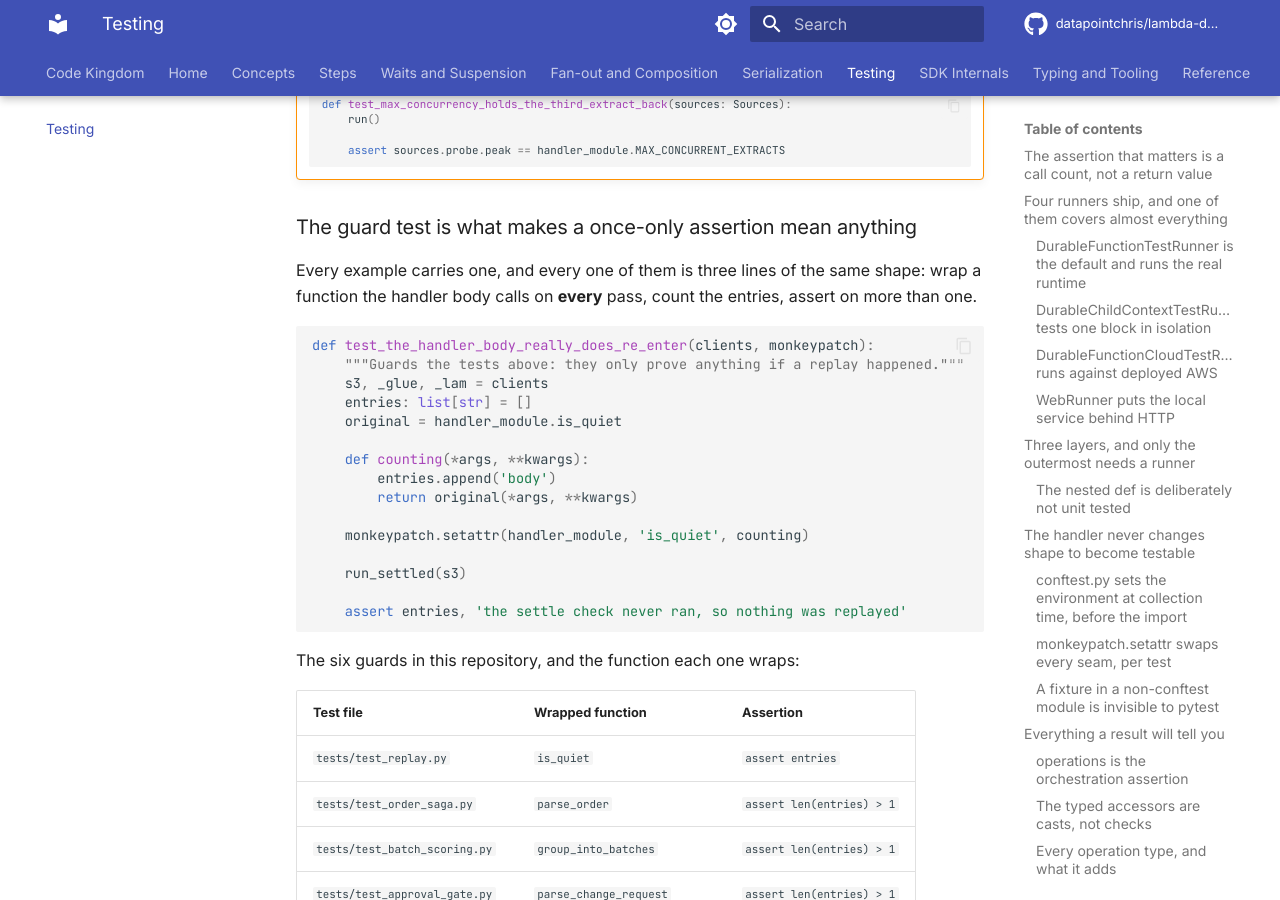
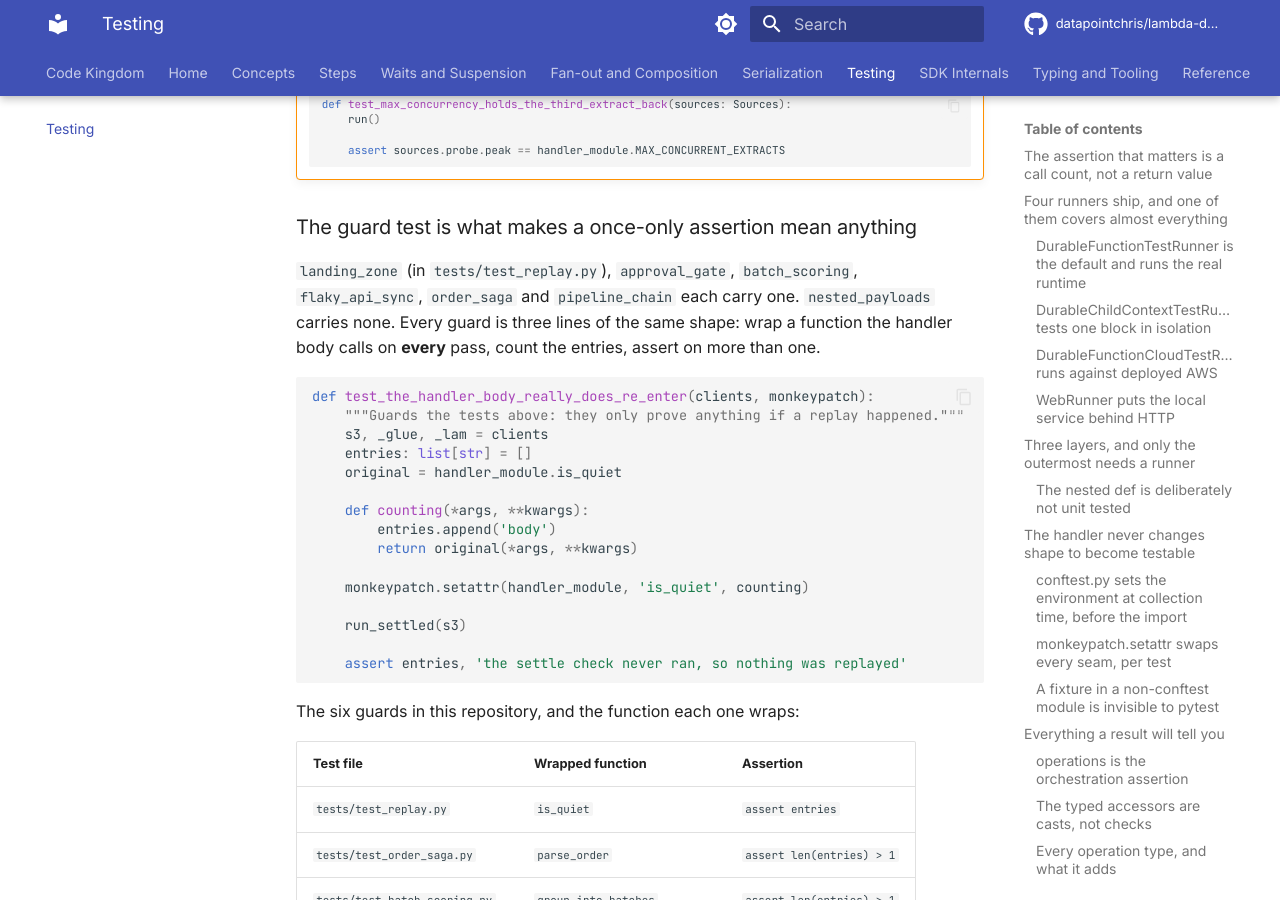
Before and after one commit to datapointchris/lambda-durable-functions, an MkDocs documentation site: the page built from docs/testing.md, in a window 1280 px wide and 900 px high, scrolled down 23154 px. Built offline with MkDocs 1.6.1 and Material for MkDocs 9.7.7, drawn with Linux system fonts in a browser that asks for light colours; comment, search, counter and statistics services are not loaded.

Commit message:
docs(testing): name the six examples that carry a replay guard
The testing page said every example carries a guard test proving the handler body re-entered. Six of the seven do. nested_payloads asserts its manifest is written once in both test_nested_payloads.py and test_minimal_payloads.py with no guard beside either, so a reader copying its tests would believe the once-only assertion is backed when it is not.

The sentence now names the six that carry one and says nested_payloads carries none.

Agent-Name: inbox.problem.fix
Agent-Session: 01a1df7a-12bb-727b-b6c1-84f8401bcedb
Agent-Run: 01a1df7a-0bbc-7db5-8f3c-0f161540f59e

````diff
--- a/docs/testing.md
+++ b/docs/testing.md
@@ -1099,8 +1099,10 @@ is.
 
 ### The guard test is what makes a once-only assertion mean anything
 
-Every example carries one, and every one of them is three lines of the same shape: wrap a function
-the handler body calls on **every** pass, count the entries, assert on more than one.
+`landing_zone` (in `tests/test_replay.py`), `approval_gate`, `batch_scoring`, `flaky_api_sync`,
+`order_saga` and `pipeline_chain` each carry one. `nested_payloads` carries none. Every guard is
+three lines of the same shape: wrap a function the handler body calls on **every** pass, count the
+entries, assert on more than one.
 
 ```python
 def test_the_handler_body_really_does_re_enter(clients, monkeypatch):
````
